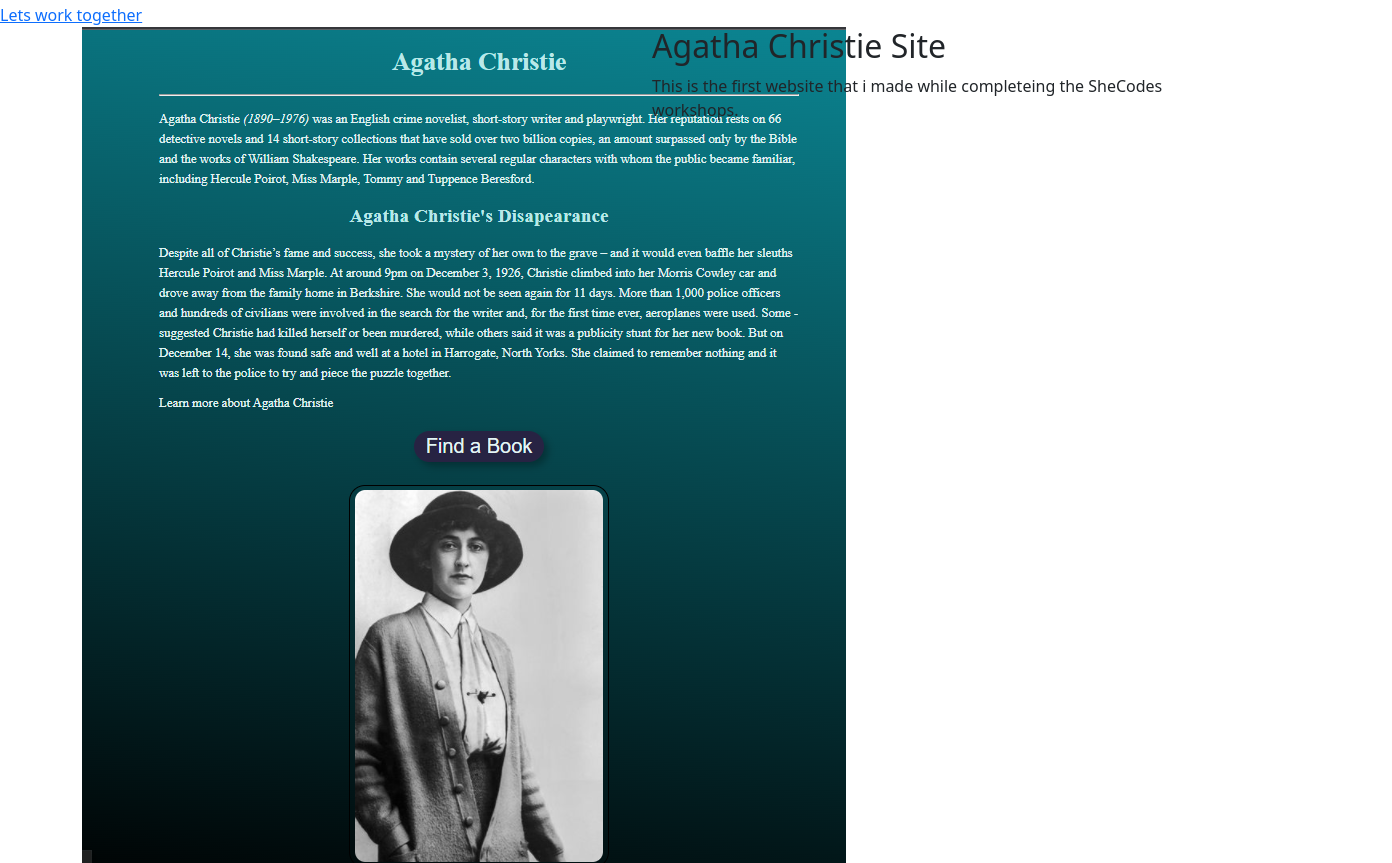
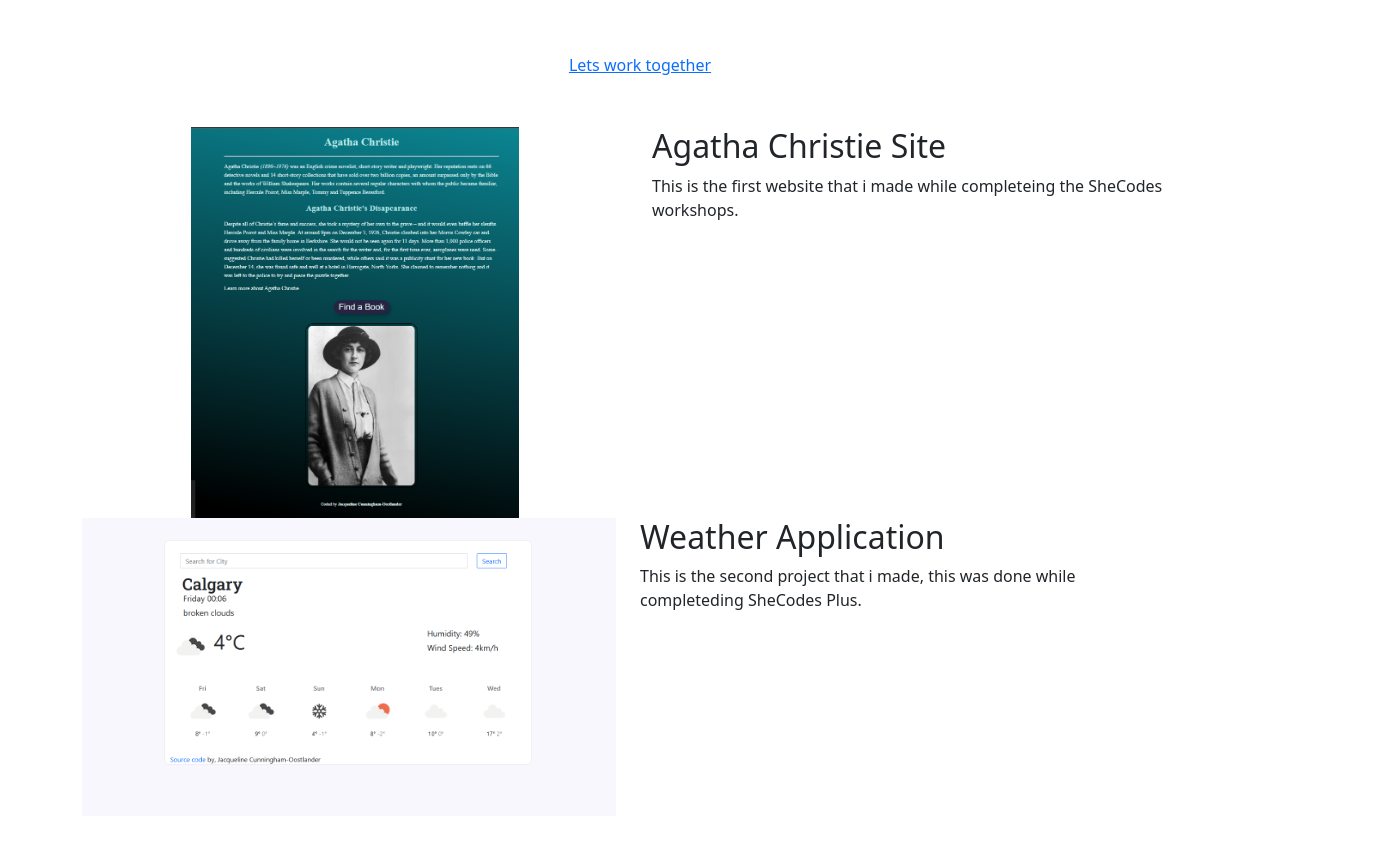
Before and after one commit to Jacqueline-Hunik/responsive-course-project, a plain HTML site: page index.html in a window 1280 px wide. Shown: the part 136-999 px from the top of the page, 1392 px wide, since content can reach past the window. After the commit the page ends 952 px from the top, so only its background shows below. Drawn offline with nearby package versions, Linux system fonts and the light colour scheme; a web font is replaced by a local one.

Commit message:
started styling the page

```diff
--- a/index.html
+++ b/index.html
@@ -26,24 +26,26 @@
       src="https://kit.fontawesome.com/23f8c94407.js"
       crossorigin="anonymous"
     ></script>
-    <title>Document</title>
+    <link rel="stylesheet" href="/src/styles.css" />
+    <title>Jacqueline Cunningham-Oostlander</title>
   </head>
   <body>
-    <div>
+    <div class="text-center">
       <h2>👋 Hello my name is</h2>
       <h1>Jacqueline Cunningham-Oostlander</h1>
       <h4>🍁front-end developer from AB, Canada</h4>
     </div>
-    <a href="#">Lets work together</a>
+    <a href="#" class="d-flex justify-content-center">Lets work together</a>
     <div class="container">
       <div class="row">
-        <div class="col-6">
+        <div class="col-sm-6">
           <img
             src="/images/Agatha-Christie-site.png"
             alt="Agatha Christie website"
+            class="img-fluid agatha-picture"
           />
         </div>
-        <div class="col-6">
+        <div class="col-sm-6">
           <h2>Agatha Christie Site</h2>
           <p>
             This is the first website that i made while completeing the SheCodes
@@ -51,10 +53,14 @@
           </p>
         </div>
         <div class="row">
-          <div class="col-6">
-            <img src="/images/weather-app.png" alt="Weather app project" />
+          <div class="col-sm-6">
+            <img
+              src="/images/weather-app.png"
+              alt="Weather app project"
+              class="img-fluid"
+            />
           </div>
-          <div class="col-6">
+          <div class="col-sm-6">
             <h2>Weather Application</h2>
             <p>
               This is the second project that i made, this was done while
--- a/src/styles.css
+++ b/src/styles.css
@@ -4,3 +4,12 @@ font-family: 'Montserrat', sans-serif;*/
   --primary-color: #adefd1ff;
   --secondary-color: #00203fff;
 }
+a {
+  padding: 50px;
+}
+
+.agatha-picture {
+  width: 60%;
+  display: block;
+  margin: 0 auto;
+}
```
